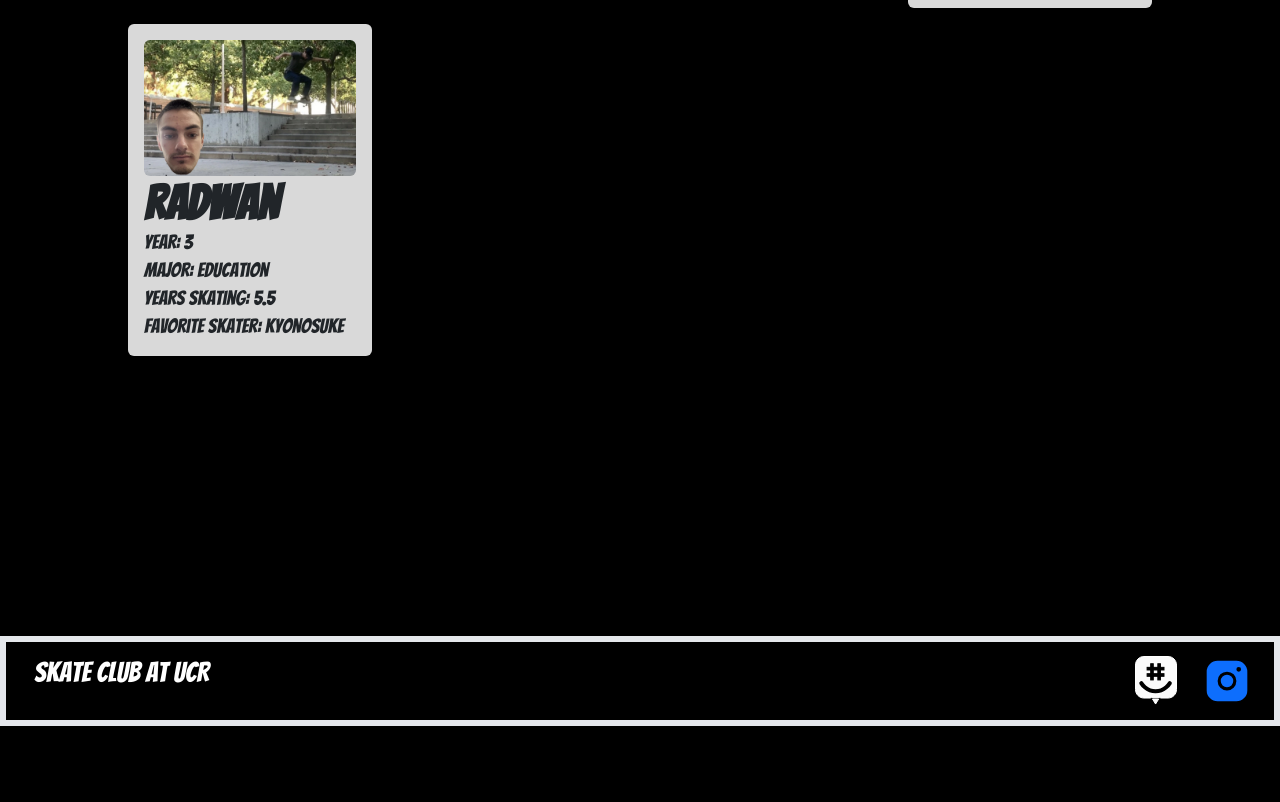
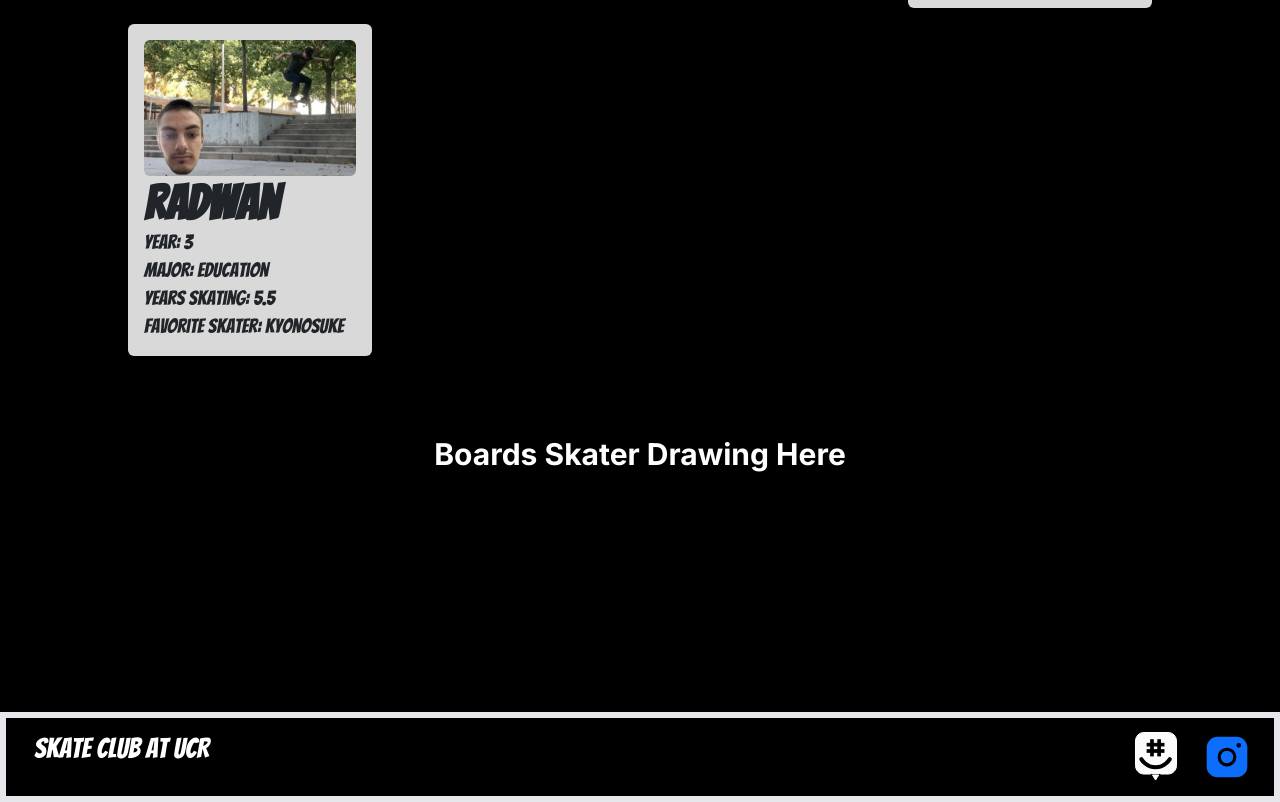
Before and after one commit to acm-ucr/skate-club-website, a Next.js app: page /board in a window 1280 px wide. Shown: the part 1476-2278 px from the top of the page. Before the commit the page ends 2202 px from the top, so only its background shows below. Built offline with nearby package versions, Linux system fonts and the light colour scheme; a web font is replaced by a local one.

Commit message:
Files for Issue

```diff
--- a/src/app/board/page.tsx
+++ b/src/app/board/page.tsx
@@ -1,11 +1,13 @@
 import MeetTheBoard from "@/components/board/MeetTheBoard";
 import Boards from "@/components/board/Boards";
+import BoardsSkater from "@/components/board/BoardsSkater";
 
 const page = () => {
   return (
     <div className="flex h-full w-full flex-col items-center gap-10 bg-black">
       <MeetTheBoard />
       <Boards />
+      <BoardsSkater />
     </div>
   );
 };
--- /dev/null
+++ b/src/components/board/BoardsSkater.tsx
@@ -0,0 +1,9 @@
+import React from "react";
+
+export default function BoardsSkater() {
+  return (
+    <div className="flex text-3xl font-bold text-white">
+      Boards Skater Drawing Here
+    </div>
+  );
+}
```
